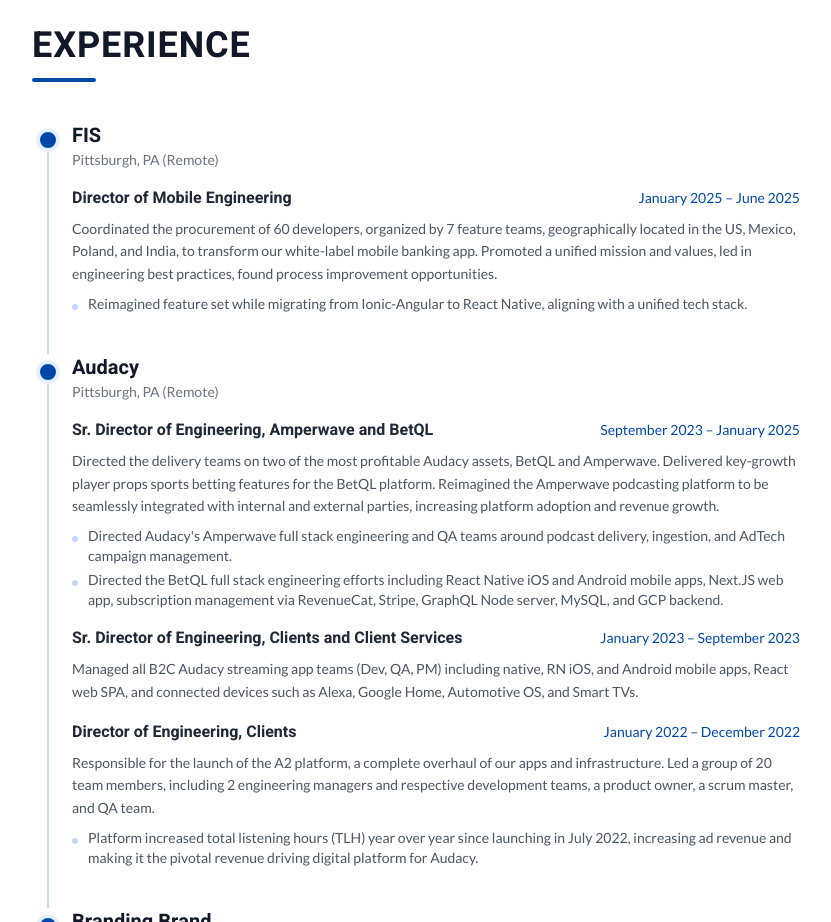
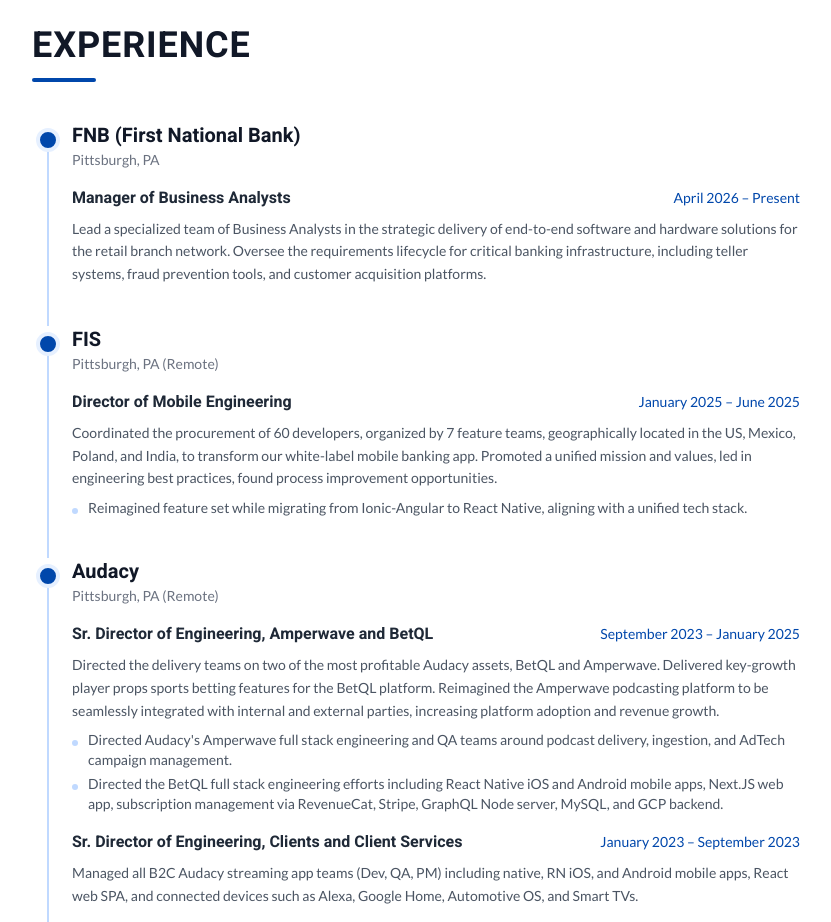
Before and after one commit to matyastr/professional-website, a Next.js app: page /engineering in a window 1280 px wide. Shown: the part 2200-3122 px from the top of the page, without its empty margins (64-895 px from the left). Built offline with nearby package versions, Linux system fonts and the light colour scheme.

Commit message:
feat: make resume highlights optional

```diff
--- a/components/ui/TimelineItem.tsx
+++ b/components/ui/TimelineItem.tsx
@@ -28,7 +28,7 @@
               </span>
             </div>
             <p className="text-gray-600 text-sm leading-relaxed mt-2">{role.description}</p>
-            {role.highlights.length > 0 && (
+            {role.highlights && role.highlights.length > 0 && (
               <ul className="mt-2 space-y-1">
                 {role.highlights.map((h, i) => (
                   <li key={i} className="text-gray-600 text-sm pl-4 relative before:content-[''] before:absolute before:left-0 before:top-2.5 before:w-1.5 before:h-1.5 before:bg-brand-blue-200 before:rounded-full">
--- a/data/workHistory.ts
+++ b/data/workHistory.ts
@@ -1,6 +1,19 @@
 import type { WorkHistoryItem } from '@/types';
 
 export const workHistory: WorkHistoryItem[] = [
+  {
+    company: 'FNB (First National Bank)',
+    location: 'Pittsburgh, PA',
+    roles: [
+      {
+        title: 'Manager of Business Analysts',
+        startDate: 'April 2026',
+        endDate: 'Present',
+        description:
+          'Lead a specialized team of Business Analysts in the strategic delivery of end-to-end software and hardware solutions for the retail branch network. Oversee the requirements lifecycle for critical banking infrastructure, including teller systems, fraud prevention tools, and customer acquisition platforms.',
+      },
+    ],
+  },
   {
     company: 'FIS',
     location: 'Pittsburgh, PA (Remote)',
@@ -38,7 +51,7 @@
         endDate: 'September 2023',
         description:
           'Managed all B2C Audacy streaming app teams (Dev, QA, PM) including native, RN iOS, and Android mobile apps, React web SPA, and connected devices such as Alexa, Google Home, Automotive OS, and Smart TVs.',
-        highlights: [],
+
       },
       {
         title: 'Director of Engineering, Clients',
--- a/types/index.ts
+++ b/types/index.ts
@@ -17,7 +17,7 @@
   startDate: string;
   endDate: string;
   description: string;
-  highlights: string[];
+  highlights?: string[];
 }
 
 export interface WorkHistoryItem {
```
Also changed, not shown: 1 other file (tests, documents, lock files or other folders).
